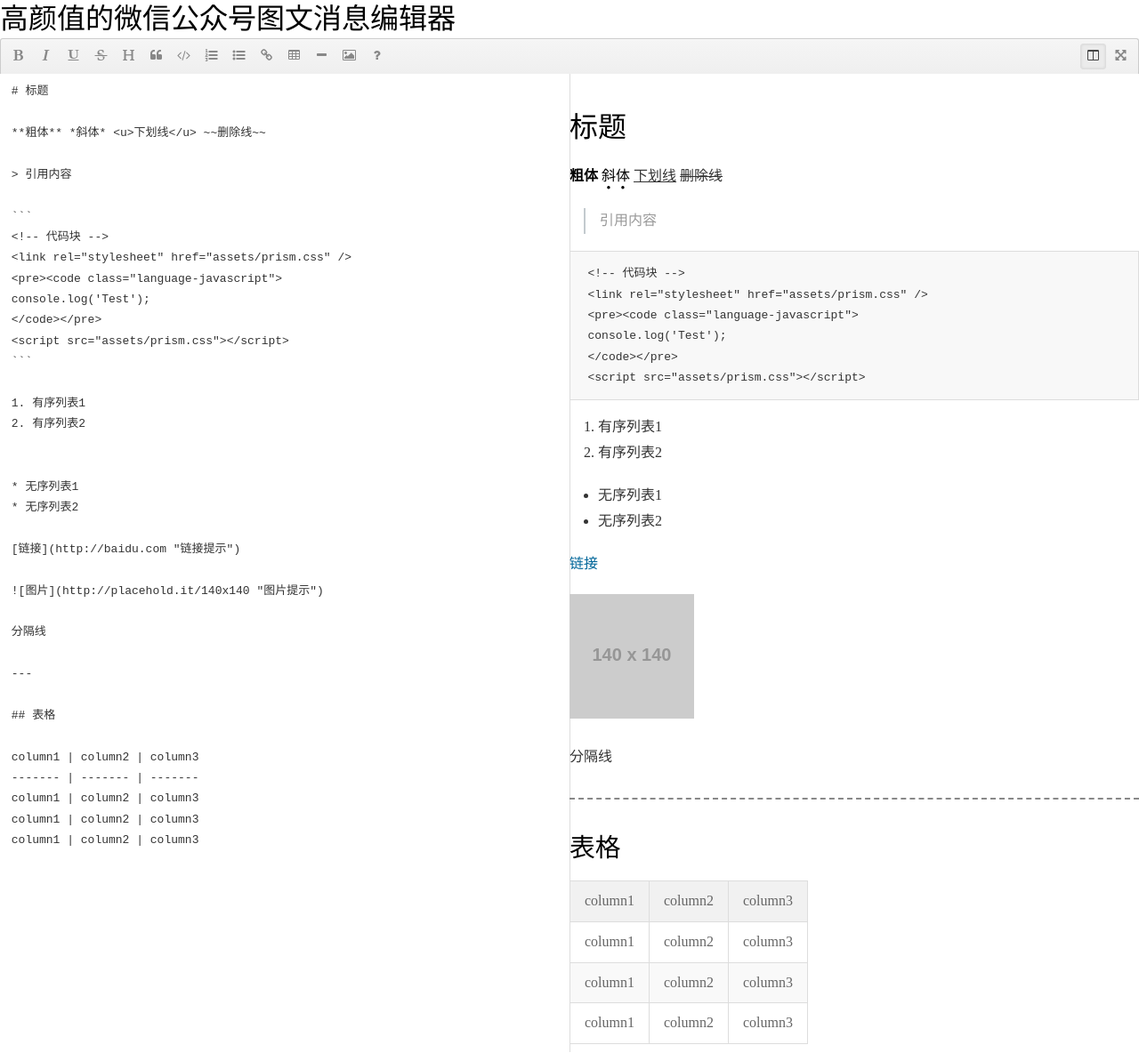
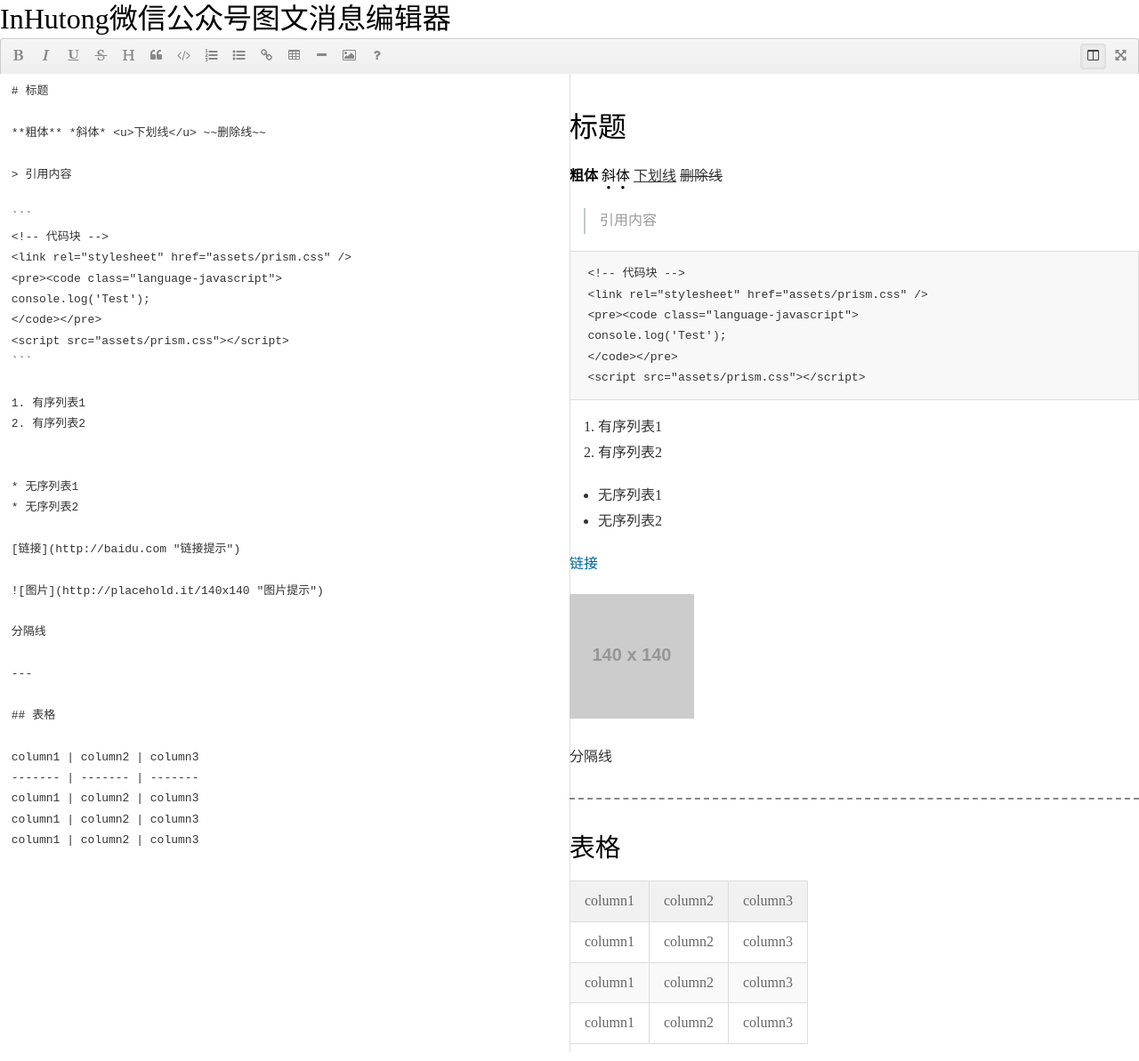
Before and after one commit to feinux/feinux.github.io, a Jekyll site: the page md/editor.html, which Jekyll copies as it is, in a window 1280 px wide. Shown: the whole page at 89% size. Built offline with Jekyll 4.4.1, drawn with Linux system fonts in a browser that asks for light colours; nearby versions of some CDN libraries.

Commit message:
edited editor's title

```diff
--- a/md/editor.html
+++ b/md/editor.html
@@ -2,13 +2,13 @@
 <html lang="en">
 <head>
     <meta charset="UTF-8">
-    <title>高颜值的微信公众号图文消息编辑器</title>
+    <title>InHutong微信公众号图文消息编辑器</title>
     <link rel="stylesheet" href="readability.css">
     <link rel="stylesheet" href="//cdn.bootcss.com/font-awesome/4.6.3/css/font-awesome.min.css">
     <link rel="stylesheet" href="mditor/mditor.css">
 </head>
 <body>
-    <h1>高颜值的微信公众号图文消息编辑器</h1>
+    <h1>InHutong微信公众号图文消息编辑器</h1>
     <textarea name="editor" id="editor">
 # 标题
 
```
